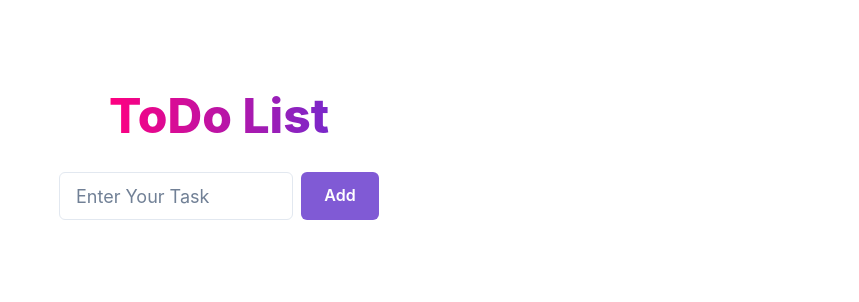
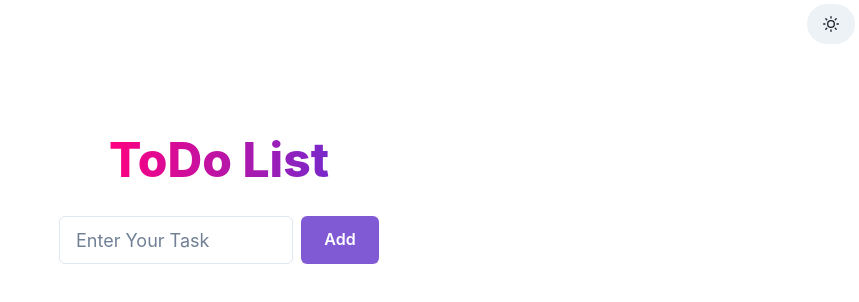
Before and after one commit to munghkawng/todolist-using-redux-toolkit, a React (Create React App) app: page / in a window 1280 px wide. Shown: the top 302 px of the page, without its empty margins (421-1280 px from the left). Built offline with nearby package versions, Linux system fonts and the light colour scheme.

Commit message:
add dark mode feature

```diff
--- a/src/App.js
+++ b/src/App.js
@@ -1,5 +1,7 @@
 import "./App.css";
 import UpdateModal from "./components/UpdateModal";
+import theme from "./theme";
+
 import {
   ChakraProvider,
   Box,
@@ -13,6 +15,7 @@ import {
   Checkbox,
   useToast,
 } from "@chakra-ui/react";
+
 import { useSelector, useDispatch } from "react-redux";
 import { DeleteIcon, EditIcon } from "@chakra-ui/icons";
 import DeleteModal from "./components/Modal";
@@ -26,6 +29,7 @@ import {
   handleInput,
   checkFinishedTask,
 } from "./features/todolist/todolistSlice";
+import ColorModeToggler from "./components/ColorModeToggler";
 
 function App() {
   const { todolists, value } = useSelector((store) => store.todolist);
@@ -62,7 +66,10 @@ function App() {
   };
 
   return (
-    <ChakraProvider>
+    <ChakraProvider theme={theme}>
+      <Flex justify="flex-end" mx="1" my="1">
+        <ColorModeToggler />
+      </Flex>
       {updateTask && <UpdateModal />}
       {isOpen && <DeleteModal />}
       <Box mt="20">
--- /dev/null
+++ b/src/components/ColorModeToggler.jsx
@@ -0,0 +1,15 @@
+import React from "react";
+import { useColorMode, Button } from "@chakra-ui/react";
+import { MoonIcon, SunIcon } from "@chakra-ui/icons";
+function ColorModeToggler() {
+  const { colorMode, toggleColorMode } = useColorMode();
+  return (
+    <header>
+      <Button onClick={toggleColorMode} borderRadius="50">
+        {colorMode === "light" ? <SunIcon /> : <MoonIcon />}
+      </Button>
+    </header>
+  );
+}
+
+export default ColorModeToggler;
--- a/src/index.js
+++ b/src/index.js
@@ -4,10 +4,14 @@ import "./index.css";
 import { store } from "./store";
 import { Provider } from "react-redux";
 import App from "./App";
-
+import theme from "./theme";
+import { ColorModeScript } from "@chakra-ui/react";
 const root = ReactDOM.createRoot(document.getElementById("root"));
 root.render(
-  <Provider store={store}>
-    <App />
-  </Provider>
+  <>
+    <ColorModeScript initialColorMode={theme.config.initialColorMode} />
+    <Provider store={store}>
+      <App />
+    </Provider>
+  </>
 );
--- /dev/null
+++ b/src/theme.js
@@ -0,0 +1,13 @@
+// 1. import `extendTheme` function
+import { extendTheme } from "@chakra-ui/react";
+
+// 2. Add your color mode config
+const config = {
+  initialColorMode: "light",
+  useSystemColorMode: false,
+};
+
+// 3. extend the theme
+const theme = extendTheme({ config });
+
+export default theme;
```
